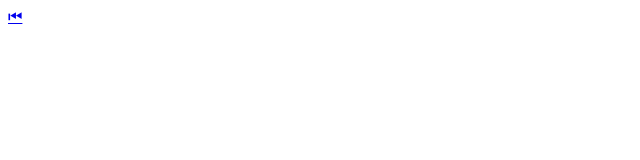
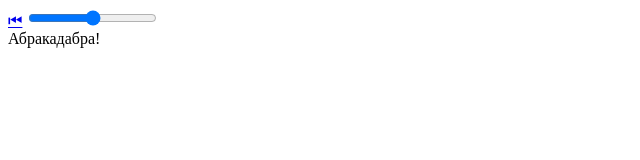
Before and after one commit to TOR968/goit-js-hw-07, a plain HTML site: page html/task_7.html in a window 1280 px wide. Shown: the whole page, without its empty margins (0-640 px from the left). Drawn offline with Linux system fonts and the light colour scheme.

Commit message:
Update task_7.html

```diff
--- a/html/task_7.html
+++ b/html/task_7.html
@@ -7,6 +7,9 @@
   </head>
   <body>
     <a href="../index.html">⏮</a>
+    <input id="font-size-control" type="range" />
+    <br />
+    <span id="text">Абракадабра!</span>
     <script src="../js/task_7.js"></script>
   </body>
 </html>
```
